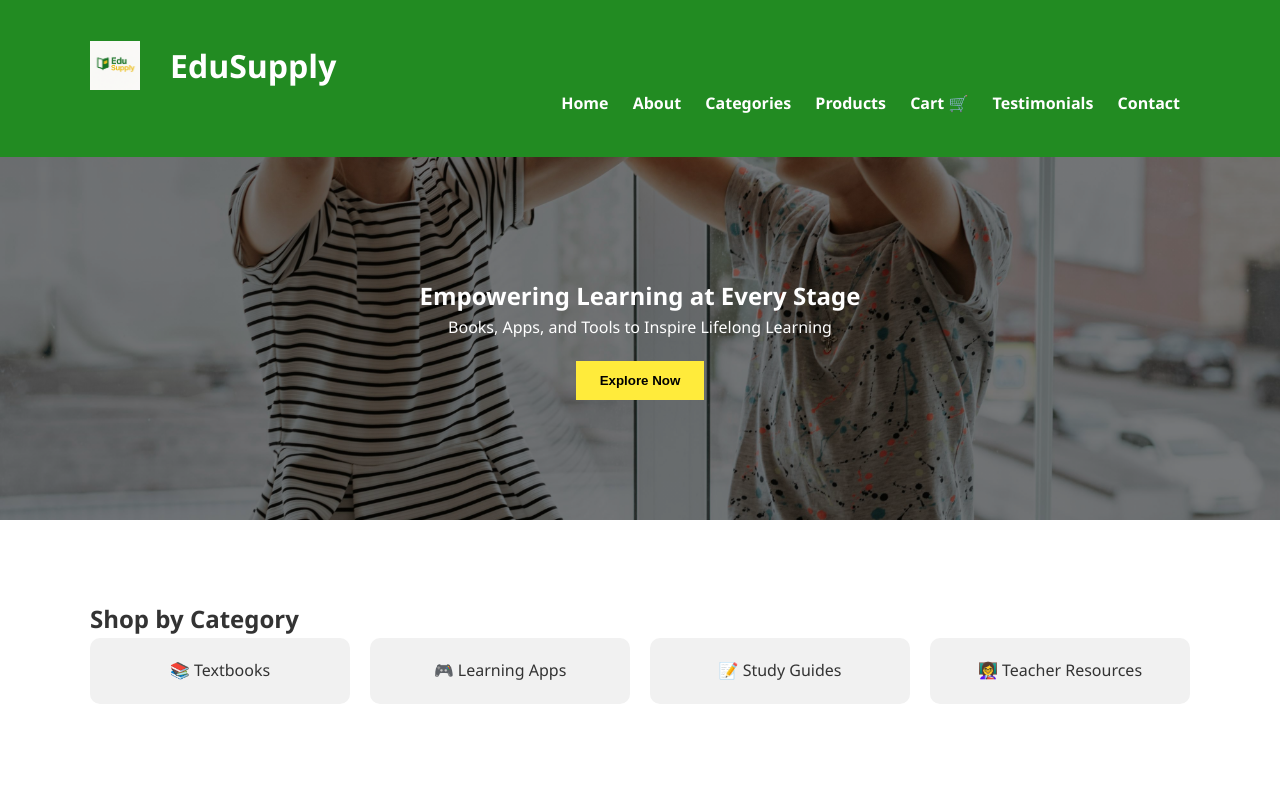
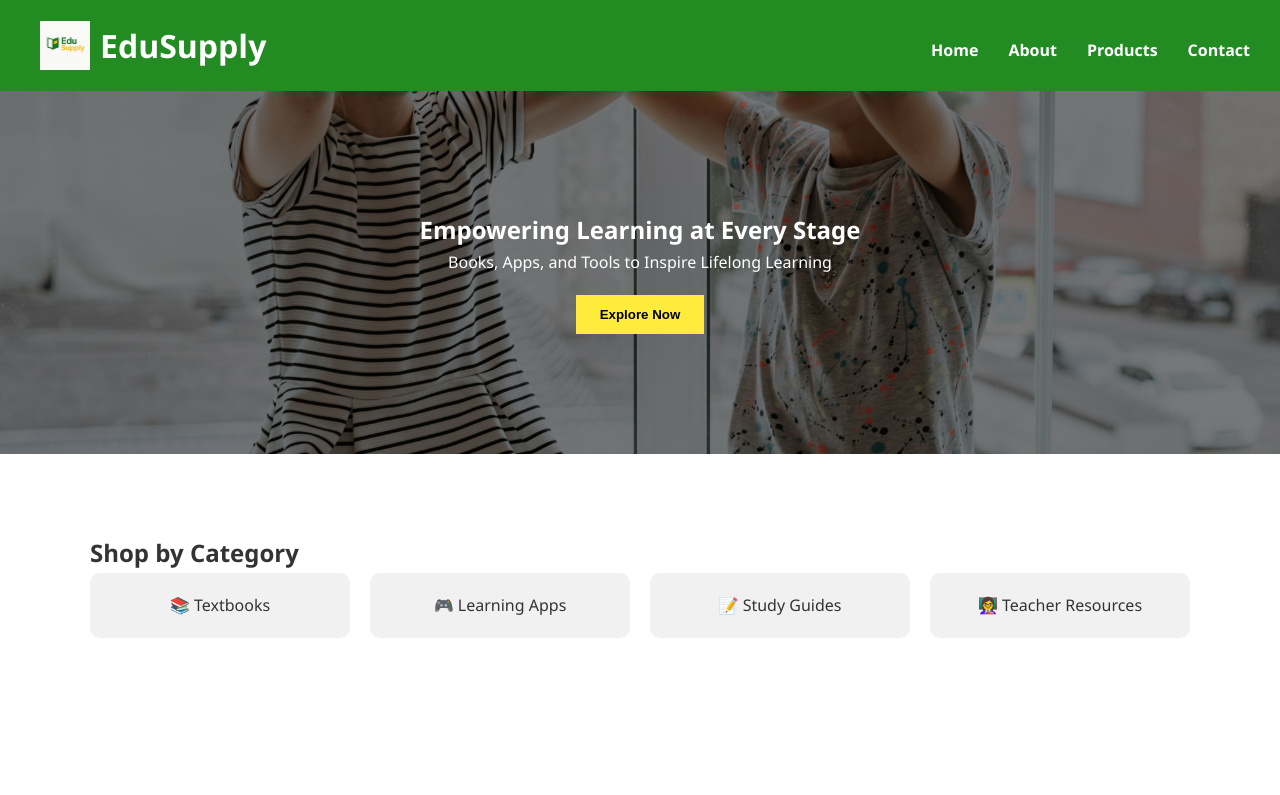
Before and after one commit to 1235-him/Edusupply, a plain HTML site: page index.html in a window 1280 px wide. Shown: the top 795 px of the page. Drawn offline with Linux system fonts and the light colour scheme.

Commit message:
some some	modified:   about.css some	modified:   web.css

```diff
--- a/about.css
+++ b/about.css
@@ -53,6 +53,73 @@ header {
   flex-wrap: wrap;
   animation: fadeInDown 1s ease forwards;
 }
+
+@keyframes fadeInDown {
+  from {
+    opacity: 0;
+    transform: translateY(-30px);
+  }
+  to {
+    opacity: 1;
+    transform: translateY(0);
+  }
+}
+
+header h1 {
+  display: flex;
+  align-items: center;
+  gap: 10px;
+  margin-left: 20px;
+}
+
+.logo-title {
+  display: flex;
+  align-items: center;
+  gap: 10px;
+}
+
+.logo {
+  width: 50px;
+  height: auto;
+  object-fit: contain;
+}
+
+nav {
+  display: flex;
+  flex-wrap: wrap;
+  justify-content: center;
+  gap: 10px;
+  margin-top: 10px;
+}
+
+nav a {
+  color: white;
+  margin: 0 10px;
+  text-decoration: none;
+  font-weight: bold;
+  transition: color 0.3s ease;
+}
+
+nav a:hover,
+nav a.active {
+  color: #FFEB3B;
+}
+
+@media (max-width: 768px) {
+  nav {
+    width: 100%;
+    justify-content: center;
+    margin-top: 10px;
+  }
+
+  header h1 {
+    margin-left: 0;
+    justify-content: center;
+    width: 100%;
+    margin-bottom: 10px;
+  }
+}
+
 @keyframes fadeInDown {
   from {
     opacity: 0;
@@ -78,44 +145,6 @@ body {
   padding: 20px 0;
 }
 
-header {
-  background: #228B22;
-  color: white;
-  padding: 20px 0;
-}
-
-.logo-title {
-  display: flex;
-  align-items: center;
-  gap: 10px;
-}
-
-.logo {
-  width: 50px;
-  height: auto;
-  object-fit: contain;
-}
-
-header h1 {
-  display: inline-block;
-  margin-left: 20px;
-}
-
-nav {
-  float: right;
-}
-
-nav a {
-  color: white;
-  margin: 0 10px;
-  text-decoration: none;
-  font-weight: bold;
-}
-
-nav a:hover,
-nav a.active {
-  color: #ffd700;
-}
 
 .about-hero {
   background: linear-gradient(rgba(0, 0, 0, 0.5), rgba(0, 0, 0, 0.5)), url('pexels-polina-tankilevitch-6743217.jpg') no-repeat center center/cover;
--- a/contact.css
+++ b/contact.css
@@ -1,7 +1,3 @@
-header h1 {
-  margin-left: 20px;
-  font-size: 24px;
-}
 header {
   background: #228B22;
   color: white;
@@ -12,26 +8,77 @@ header {
   flex-wrap: wrap;
   animation: fadeInDown 1s ease forwards;
 }
+
+@keyframes fadeInDown {
+  from {
+    opacity: 0;
+    transform: translateY(-30px);
+  }
+  to {
+    opacity: 1;
+    transform: translateY(0);
+  }
+}
+
+header h1 {
+  display: flex;
+  align-items: center;
+  gap: 10px;
+  margin-left: 20px;
+}
+
+.logo-title {
+  display: flex;
+  align-items: center;
+  gap: 10px;
+}
+
+.logo {
+  width: 50px;
+  height: auto;
+  object-fit: contain;
+}
+
 nav {
   display: flex;
-  gap: 15px;
-  margin-right: 20px;
+  flex-wrap: wrap;
+  justify-content: center;
+  gap: 10px;
+  margin-top: 10px;
 }
+
 nav a {
   color: white;
+  margin: 0 10px;
   text-decoration: none;
   font-weight: bold;
-  transition: color 0.3s ease, transform 0.3s;
+  transition: color 0.3s ease;
 }
+
 nav a:hover,
 nav a.active {
-  color: #ffd700;
-  transform: scale(1.05);
+  color: #FFEB3B;
+}
+
+@media (max-width: 768px) {
+  nav {
+    width: 100%;
+    justify-content: center;
+    margin-top: 10px;
+  }
+
+  header h1 {
+    margin-left: 0;
+    justify-content: center;
+    width: 100%;
+    margin-bottom: 10px;
+  }
 }
 
 body {
   font-family: 'Segoe UI', sans-serif;
-  background-color: #f4f8fb;
+  line-height: 1.6;
+  background: #f9f9f9;
   color: #333;
 }
 
@@ -259,9 +306,8 @@ footer {
 
 @media (max-width: 768px) {
   nav {
-    flex-wrap: wrap;
     float: none;
-    justify-content: center;
+    text-align: center;
     margin-top: 10px;
   }
 }
--- a/data.js
+++ b/data.js
@@ -19,7 +19,7 @@ const products = [
   },
   {
     id: 3,
-    title: "Kids Bag with teddybear",
+    title: "Bag with bear",
     price: 15000,
     category: "Kids",
     brand: "Bags",
@@ -55,7 +55,7 @@ const products = [
   },
   {
     id: 7,
-    title: "Maths Textbook for Kids",
+    title: "Kids Maths Textbook",
     price: 8500,
     category: "Kids",
     brand: "Textbooks",
@@ -73,7 +73,7 @@ const products = [
   },
   {
     id: 9,
-    title: "General maths for junior",
+    title: "Junior General maths",
     price: 6000,
     category: "Teens",
     brand: "Textbooks",
--- a/index.html
+++ b/index.html
@@ -14,21 +14,16 @@
   </div>
 
   <header>
-    <div class="container header-flex">
-    <div class="logo-title">
-      <img src="HIM.JPG" alt="EduSupply Logo" class="logo" />
-      <h1>EduSupply</h1>
-    </div>
+  <h1 class="logo-title">
+    <img src="HIM.JPG" alt="Logo" class="logo">
+    EduSupply
+  </h1>
   <nav>
-        <a href="#">Home</a>
+    <a href="index.html">Home</a>
     <a href="about.html">About</a>
-        <a href="#categories">Categories</a>
     <a href="product.html">Products</a>
-        <a href="cart.html">Cart 🛒</a>
-        <a href="#testimonials">Testimonials</a>
     <a href="contact.html">Contact</a>
   </nav>
-    </div>
 </header>
 
   <section class="hero">
@@ -223,19 +218,3 @@
   </script>
 </body>
 </html>
-
-
-
-<header>
-
-    <nav>
-      <a href="#">Home</a>
-      <a href="about.html">About</a>
-      <a href="#categories">Categories</a>
-      <a href="product.html">Products</a>
-      <a href="cart.html">Cart 🛒</a>
-      <a href="#testimonials">Testimonials</a>
-      <a href="contact.html">Contact</a>
-    </nav>
-  </div>
-</header>
--- a/product.css
+++ b/product.css
@@ -1,14 +1,14 @@
 body {
-  margin: 0;
   font-family: 'Segoe UI', sans-serif;
-  background: #f4f4f4;
+  line-height: 1.6;
+  background: #f9f9f9;
   color: #333;
 }
 
 header {
   background: #228B22;
   color: white;
-  padding: 10px;
+  padding: 20px;
   display: flex;
   justify-content: space-between;
   align-items: center;
@@ -16,22 +16,70 @@ header {
   animation: fadeInDown 1s ease forwards;
 }
 
+@keyframes fadeInDown {
+  from {
+    opacity: 0;
+    transform: translateY(-30px);
+  }
+  to {
+    opacity: 1;
+    transform: translateY(0);
+  }
+}
+
+header h1 {
+  display: flex;
+  align-items: center;
+  gap: 10px;
+  margin-left: 20px;
+}
+
+.logo-title {
+  display: flex;
+  align-items: center;
+  gap: 10px;
+}
+
+.logo {
+  width: 50px;
+  height: auto;
+  object-fit: contain;
+}
+
 nav {
   display: flex;
-  gap: 15px;
-  margin-right: 20px;
+  flex-wrap: wrap;
+  justify-content: center;
+  gap: 10px;
+  margin-top: 10px;
 }
 
 nav a {
   color: white;
+  margin: 0 10px;
   text-decoration: none;
   font-weight: bold;
-  transition: color 0.3s ease, transform 0.3s;
+  transition: color 0.3s ease;
 }
 
-nav a:hover {
-  color: #ffd700;
-  transform: scale(1.05);
+nav a:hover,
+nav a.active {
+  color: #FFEB3B;
+}
+
+@media (max-width: 768px) {
+  nav {
+    width: 100%;
+    justify-content: center;
+    margin-top: 10px;
+  }
+
+  header h1 {
+    margin-left: 0;
+    justify-content: center;
+    width: 100%;
+    margin-bottom: 10px;
+  }
 }
 
 .search-bar {
@@ -301,9 +349,8 @@ footer {
 
 @media (max-width: 768px) {
   nav {
-    flex-wrap: wrap;
     float: none;
-    justify-content: center;
+    text-align: center;
     margin-top: 10px;
   }
 }
--- a/web.css
+++ b/web.css
@@ -30,52 +30,6 @@
   100% { transform: rotate(360deg); }
 }
 
-.animate-fade-in {
-  opacity: 0;
-  transform: translateY(20px);
-  animation: fadeInUp 1s ease forwards;
-}
-
-@keyframes fadeInUp {
-  to {
-    opacity: 1;
-    transform: translateY(0);
-  }
-}
-
-.logo-title {
-  display: flex;
-  align-items: center;
-  gap: 10px;
-}
-
-.logo {
-  width: 50px;
-  height: auto;
-  object-fit: contain;
-}
-
-header {
-  background: #228B22;
-  color: white;
-  padding: 20px;
-  display: flex;
-  justify-content: space-between;
-  align-items: center;
-  flex-wrap: wrap;
-  animation: fadeInDown 1s ease forwards;
-}
-@keyframes fadeInDown {
-  from {
-    opacity: 0;
-    transform: translateY(-30px);
-  }
-  to {
-    opacity: 1;
-    transform: translateY(0);
-  }
-}
-
 body {
   font-family: 'Segoe UI', sans-serif;
   line-height: 1.6;
@@ -94,16 +48,50 @@ body {
 header {
   background: #228B22;
   color: white;
-  padding: 20px 0;
+  padding: 20px;
+  display: flex;
+  justify-content: space-between;
+  align-items: center;
+  flex-wrap: wrap;
+  animation: fadeInDown 1s ease forwards;
+}
+
+@keyframes fadeInDown {
+  from {
+    opacity: 0;
+    transform: translateY(-30px);
+  }
+  to {
+    opacity: 1;
+    transform: translateY(0);
+  }
 }
 
 header h1 {
-  display: inline-block;
+  display: flex;
+  align-items: center;
+  gap: 10px;
   margin-left: 20px;
 }
 
+.logo-title {
+  display: flex;
+  align-items: center;
+  gap: 10px;
+}
+
+.logo {
+  width: 50px;
+  height: auto;
+  object-fit: contain;
+}
+
 nav {
-  float: right;
+  display: flex;
+  flex-wrap: wrap;
+  justify-content: center;
+  gap: 10px;
+  margin-top: 10px;
 }
 
 nav a {
@@ -111,11 +99,27 @@ nav a {
   margin: 0 10px;
   text-decoration: none;
   font-weight: bold;
+  transition: color 0.3s ease;
 }
 
 nav a:hover,
 nav a.active {
   color: #FFEB3B;
+}
+
+@media (max-width: 768px) {
+  nav {
+    width: 100%;
+    justify-content: center;
+    margin-top: 10px;
+  }
+
+  header h1 {
+    margin-left: 0;
+    justify-content: center;
+    width: 100%;
+    margin-bottom: 10px;
+  }
 }
 
 .hero {
```
Also changed, not shown: about.html (+5 -10 lines), contact.html (+7 -11 lines), details.html (+5 -9 lines), product.html (+6 -10 lines), receipt.html (+5 -1 lines), receipt.js (+7 -6 lines). Lines whose indentation alone changed are shown as unchanged.
